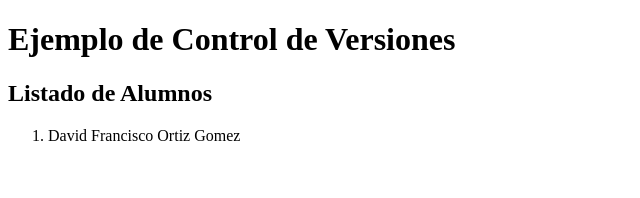
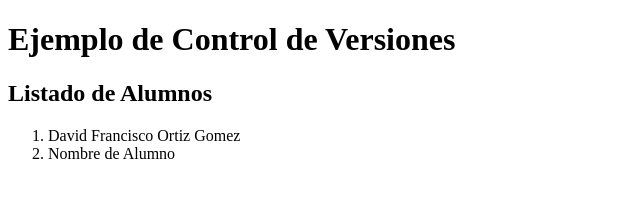
Before and after one commit to saharagonp/adsw2021.github.io, a plain HTML site: page index.html in a window 1280 px wide. Shown: the whole page, without its empty margins (0-640 px from the left). Drawn offline with Linux system fonts and the light colour scheme.

Commit message:
Actualizando el archivo index.html

```diff
--- a/index.html
+++ b/index.html
@@ -4,7 +4,7 @@
     <meta charset="UTF-8">
     <meta http-equiv="X-UA-Compatible" content="IE=edge">
     <meta name="viewport" content="width=device-width, initial-scale=1.0">
-    <title>Clase 07</title>
+    <title>Clase 08</title>
 </head>
 <body>
     <h1> Ejemplo de Control de Versiones</h1>
@@ -12,6 +12,7 @@
     <h2>Listado de Alumnos</h2>
     <ol>
         <li>David Francisco Ortiz Gomez</li>
+        <li>Nombre de Alumno </li>
 
     </ol>
 </body>
```
